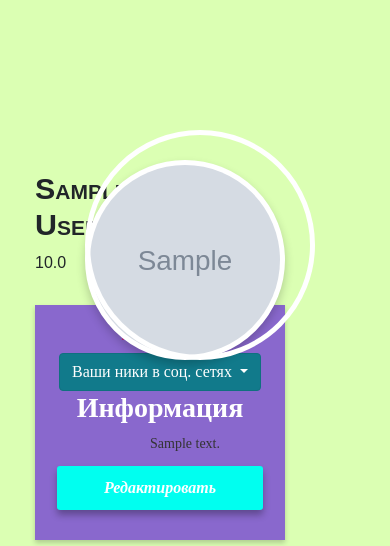
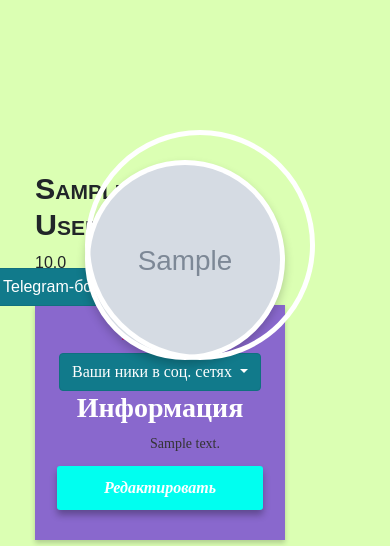
Before and after one commit to MarieLukyanova/Project, a Flask app: template templates/Profile.html in a window 390 px wide. Shown: the top 546 px of the page. Run offline with Flask 2, Linux system fonts and the light colour scheme; a user stored in the database is signed in; tables that the repository leaves empty hold one stand-in row (values such as "Sample post"); the template is opened without the code that fills it: most values are stand-ins (such as "Sample title", 1, 10 or a date in 2020); grey boxes marked "Sample" are stand-in pictures; some libraries are stand-ins or nearby versions.

Commit message:
кнопка для бота

```diff
--- a/templates/Profile.html
+++ b/templates/Profile.html
@@ -207,6 +207,14 @@
             margin: 5px 0;
           }
 
+          .profile-option {
+            width: 30px;
+            height: 30px;
+            position: absolute;
+            right: 15px;
+            top: 83%;
+          }
+
           .user-rating {
             justify-content: center;
           }
@@ -303,6 +311,19 @@
                 <h3 class="user-name">{{current_user.name}}</h3>
                 <p>{{current_user.scores}}</p>
             </div>
+            <div class="profile-option">
+                <div class="dropdown show">
+                    <button type="button" class="btn btn-info dropdown-toggle" data-toggle="dropdown" aria-haspopup="true" aria-expanded="false">
+                        Telegram-бот
+                        <span class="position-absolute top-0 start-100 translate-middle p-2 bg-danger border border-light rounded-circle">
+                            <span class="visually-hidden">Новые уведомления</span>
+                        </span>
+                    </button>
+                    <div class="dropdown-menu" aria-labelledby="dropdownMenuLink">
+                        <p>@{{vk_name}}</p>
+                    </div>
+                </div>
+            </div>
         </div>
         <div class="main-bd">
             <div class="left-side">
```
